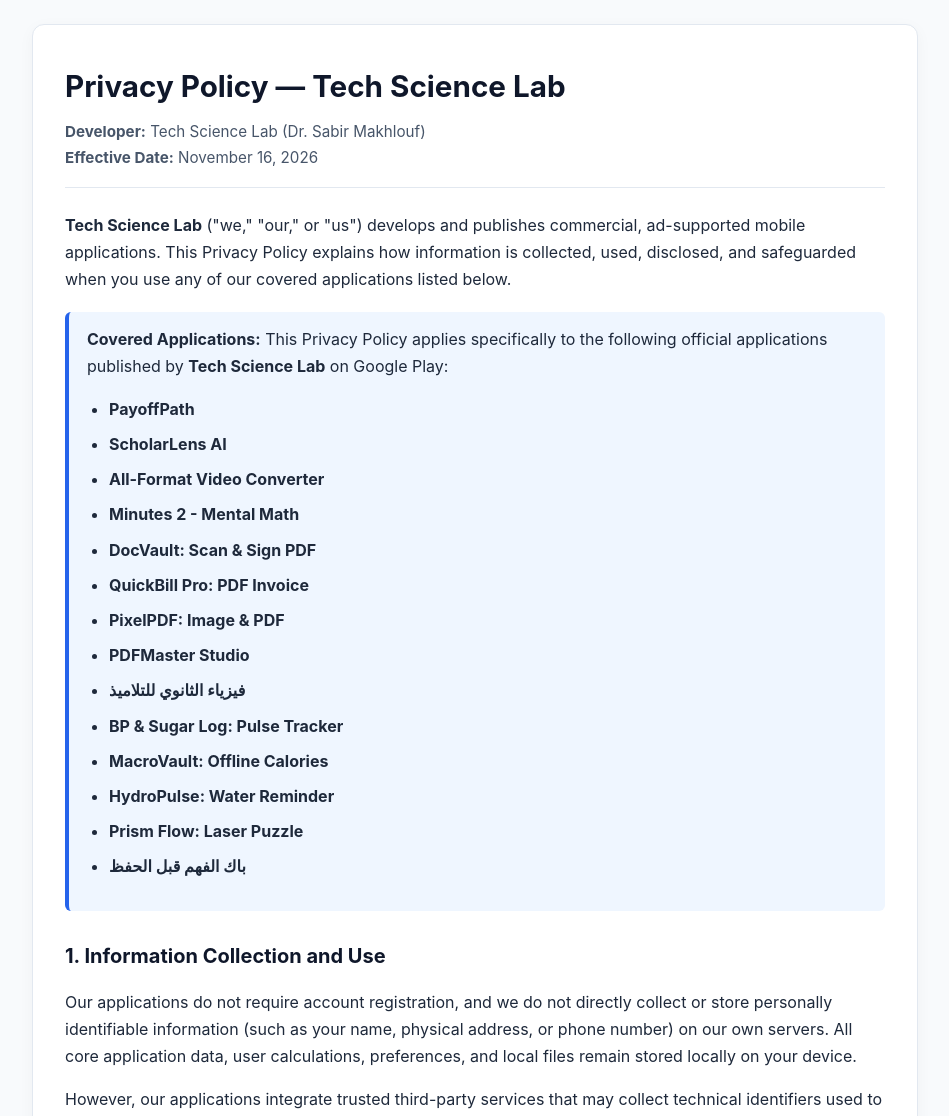
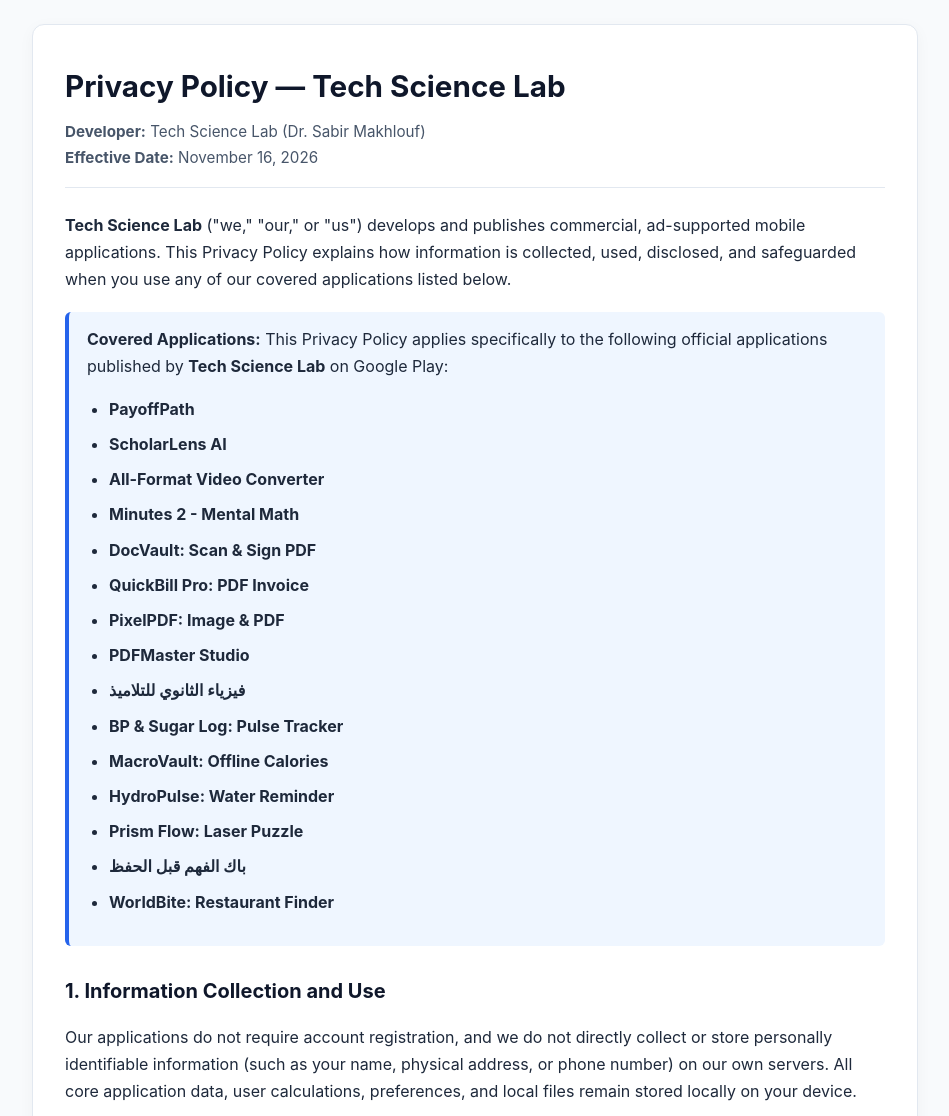
Before and after one commit to Sabir-Makhlouf/Sabir-Makhlouf.github.io, a plain HTML site: page privacy-policy.html in a window 1280 px wide. Shown: the top 1116 px of the page, without its empty margins (165-1114 px from the left). Drawn offline with Linux system fonts and the light colour scheme.

Commit message:
Update privacy-policy.html

```diff
--- a/privacy-policy.html
+++ b/privacy-policy.html
@@ -113,6 +113,7 @@
         <li><strong>HydroPulse: Water Reminder</strong></li>
         <li><strong>Prism Flow: Laser Puzzle</strong></li>
         <li><strong>باك الفهم قبل الحفظ</strong></li>
+        <li><strong>WorldBite: Restaurant Finder</strong></li>
 
       </ul>
     </div>
```
